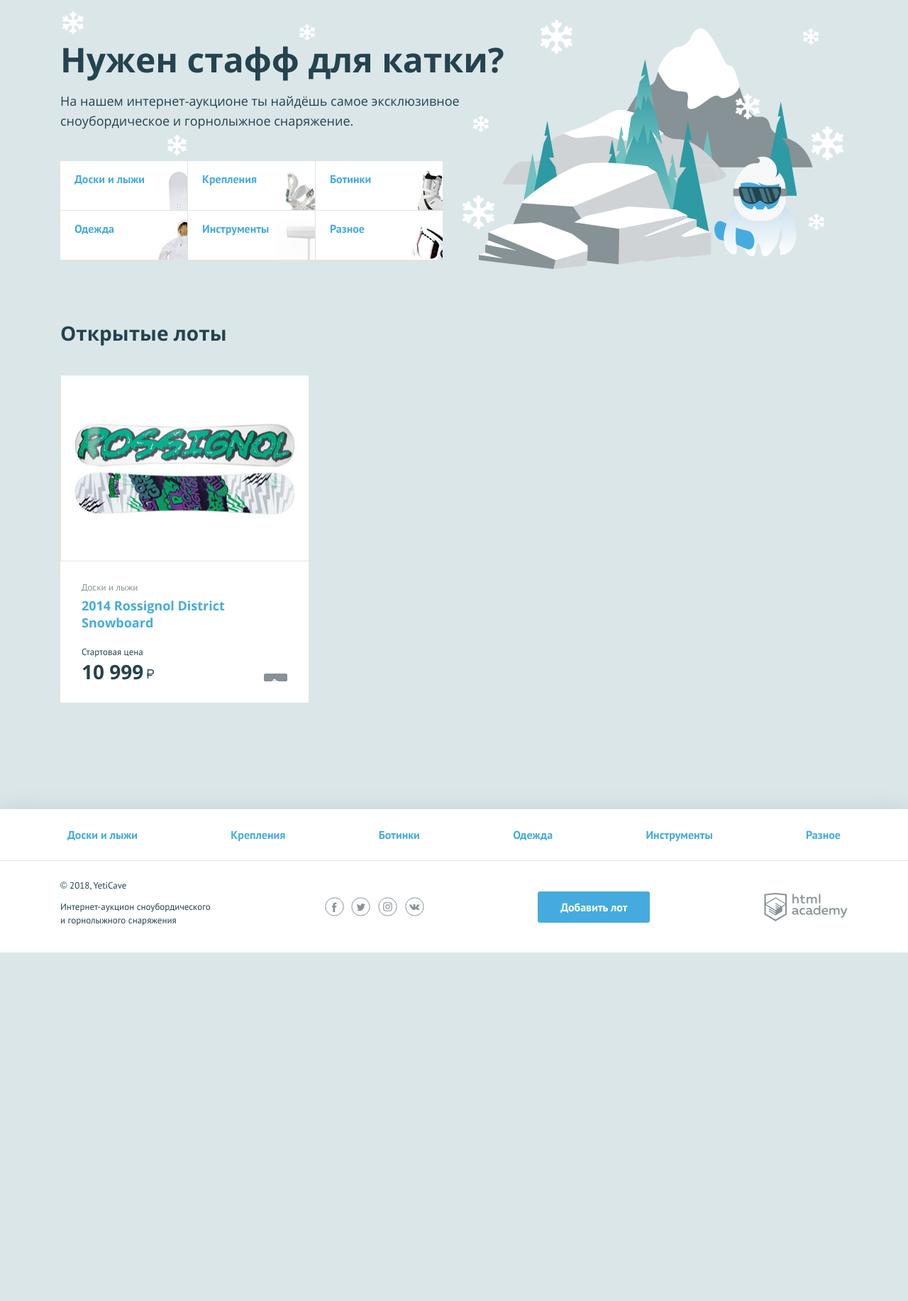
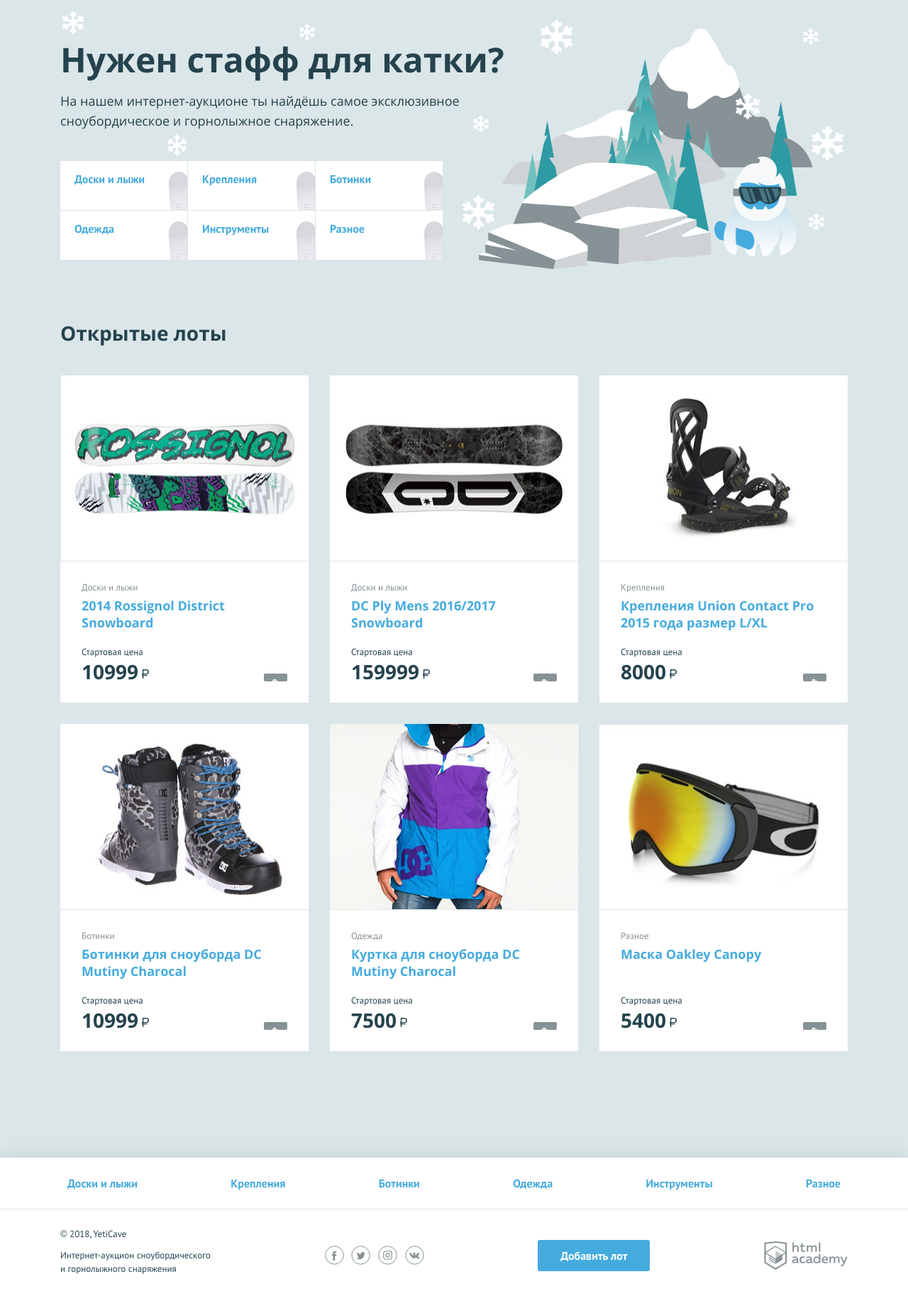
Before and after one commit to maria-anik/31198-yeticave, a PHP site: page / in a window 1280 px wide. Shown: the part 107-1940 px from the top of the page at 71% size. Before the commit the page ends 1449 px from the top, so only its background shows below. Run offline with PHP 8.4, Linux system fonts and the light colour scheme.

Commit message:
Итерация по массивам

```diff
--- a/index.php
+++ b/index.php
@@ -27,7 +27,7 @@
         <a class="main-header__add-lot button" href="add-lot.html">Добавить лот</a>
 
         <nav class="user-menu">
-          <?php if($is_auth): ?>
+          <?php if ($is_auth): ?>
             <div class="user-menu__image">
               <img src="<?=$user_avatar?>" width="40" height="40" alt="Пользователь">
             </div>
@@ -53,43 +53,82 @@
     <section class="promo">
         <h2 class="promo__title">Нужен стафф для катки?</h2>
         <p class="promo__text">На нашем интернет-аукционе ты найдёшь самое эксклюзивное сноубордическое и горнолыжное снаряжение.</p>
+        <?php $promo__list = ['Доски и лыжи','Крепления', 'Ботинки', 'Одежда', 'Инструменты', 'Разное']; ?>
         <ul class="promo__list">
+            <?php foreach ($promo__list as $item) {?>
                 <li class="promo__item promo__item--boards">
-                <a class="promo__link" href="all-lots.html">Доски и лыжи</a>
+                    <a class="promo__link" href="all-lots.html"><?=$item ?></a>
                 </li>
-            <li class="promo__item promo__item--attachment">
-                <a class="promo__link" href="all-lots.html">Крепления</a>
-            </li>
-            <li class="promo__item promo__item--boots">
-                <a class="promo__link" href="all-lots.html">Ботинки</a>
-            </li>
-            <li class="promo__item promo__item--clothing">
-                <a class="promo__link" href="all-lots.html">Одежда</a>
-            </li>
-            <li class="promo__item promo__item--tools">
-                <a class="promo__link" href="all-lots.html">Инструменты</a>
-            </li>
-            <li class="promo__item promo__item--other">
-                <a class="promo__link" href="all-lots.html">Разное</a>
-            </li>
+            <?};?>
         </ul>
     </section>
     <section class="lots">
         <div class="lots__header">
             <h2>Открытые лоты</h2>
         </div>
+        <?php $lots__list = [
+            [
+                'title'=>'2014 Rossignol District Snowboard ',
+                'category'=>'Доски и лыжи',
+                'cost'=>'10999',
+                'link'=>'lot.html',
+                'img'=>'img/lot-1.jpg',
+                'img_alt'=>'Сноуборд'
+            ],
+            [
+                'title'=>'DC Ply Mens 2016/2017 Snowboard',
+                'category'=>'Доски и лыжи',
+                'cost'=>'159999',
+                'link'=>'lot.html',
+                'img'=>'img/lot-2.jpg',
+                'img_alt'=>'Сноуборд'
+            ],
+            [
+                'title'=>'Крепления Union Contact Pro 2015 года размер L/XL',
+                'category'=>'Крепления',
+                'cost'=>'8000',
+                'link'=>'lot.html',
+                'img'=>'img/lot-3.jpg',
+                'img_alt'=>'Крепления L/XL'
+            ],
+            [
+                'title'=>'Ботинки для сноуборда DC Mutiny Charocal',
+                'category'=>'Ботинки',
+                'cost'=>'10999',
+                'link'=>'lot.html',
+                'img'=>'img/lot-4.jpg',
+                'img_alt'=>'Ботинки для сноуборда'
+            ],
+            [
+                'title'=>'Куртка для сноуборда DC Mutiny Charocal',
+                'category'=>'Одежда',
+                'cost'=>'7500',
+                'link'=>'lot.html',
+                'img'=>'img/lot-5.jpg',
+                'img_alt'=>'Куртка для сноуборда'
+            ],
+            [
+                'title'=>'Маска Oakley Canopy',
+                'category'=>'Разное',
+                'cost'=>'5400',
+                'link'=>'lot.html',
+                'img'=>'img/lot-6.jpg',
+                'img_alt'=>'Маска для сноуборда'
+            ]
+        ]; ?>
         <ul class="lots__list">
+            <?php foreach ($lots__list as $item) {?>
                 <li class="lots__item lot">
                     <div class="lot__image">
-                    <img src="img/lot-1.jpg" width="350" height="260" alt="Сноуборд">
+                        <img src="<?=$item['img']?>" width="350" height="260" alt="<?=$item['img_alt']?>">
                     </div>
                     <div class="lot__info">
-                    <span class="lot__category">Доски и лыжи</span>
-                    <h3 class="lot__title"><a class="text-link" href="lot.html">2014 Rossignol District Snowboard</a></h3>
+                        <span class="lot__category"><?=$item['category']?></span>
+                        <h3 class="lot__title"><a class="text-link" href="<?=$item['link']?>"><?=$item['title']?></a></h3>
                         <div class="lot__state">
                             <div class="lot__rate">
                                 <span class="lot__amount">Стартовая цена</span>
-                            <span class="lot__cost">10 999<b class="rub">р</b></span>
+                                <span class="lot__cost"><?=$item['cost']?><b class="rub">р</b></span>
                             </div>
                             <div class="lot__timer timer">
 
@@ -97,31 +136,20 @@
                         </div>
                     </div>
                 </li>
+            <?};?>
         </ul>
     </section>
 </main>
 
 <footer class="main-footer">
     <nav class="nav">
+        <?php $nav__list = ['Доски и лыжи','Крепления', 'Ботинки', 'Одежда', 'Инструменты', 'Разное']; ?>
         <ul class="nav__list container">
+            <?php foreach ($nav__list as $item) {?>
                 <li class="nav__item">
-                <a href="all-lots.html">Доски и лыжи</a>
+                    <a href="all-lots.html"><?=$item ?></a>
                 </li>
-            <li class="nav__item">
-                <a href="all-lots.html">Крепления</a>
-            </li>
-            <li class="nav__item">
-                <a href="all-lots.html">Ботинки</a>
-            </li>
-            <li class="nav__item">
-                <a href="all-lots.html">Одежда</a>
-            </li>
-            <li class="nav__item">
-                <a href="all-lots.html">Инструменты</a>
-            </li>
-            <li class="nav__item">
-                <a href="all-lots.html">Разное</a>
-            </li>
+            <?};?>
         </ul>
     </nav>
     <div class="main-footer__bottom container">
```
Lines whose indentation alone changed are shown as unchanged.
